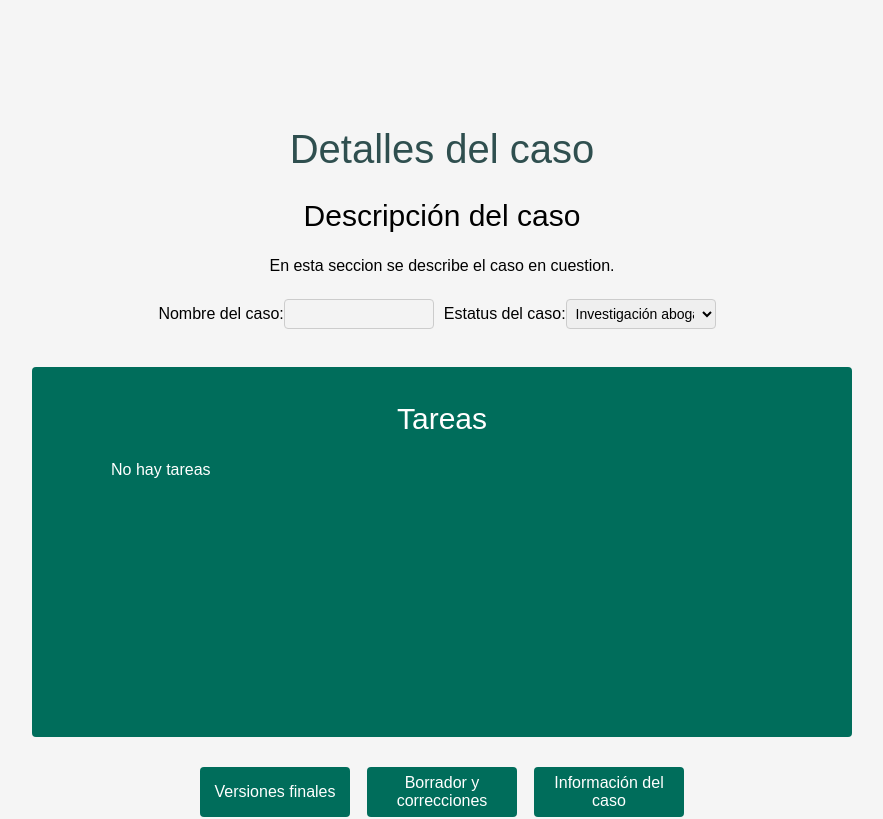
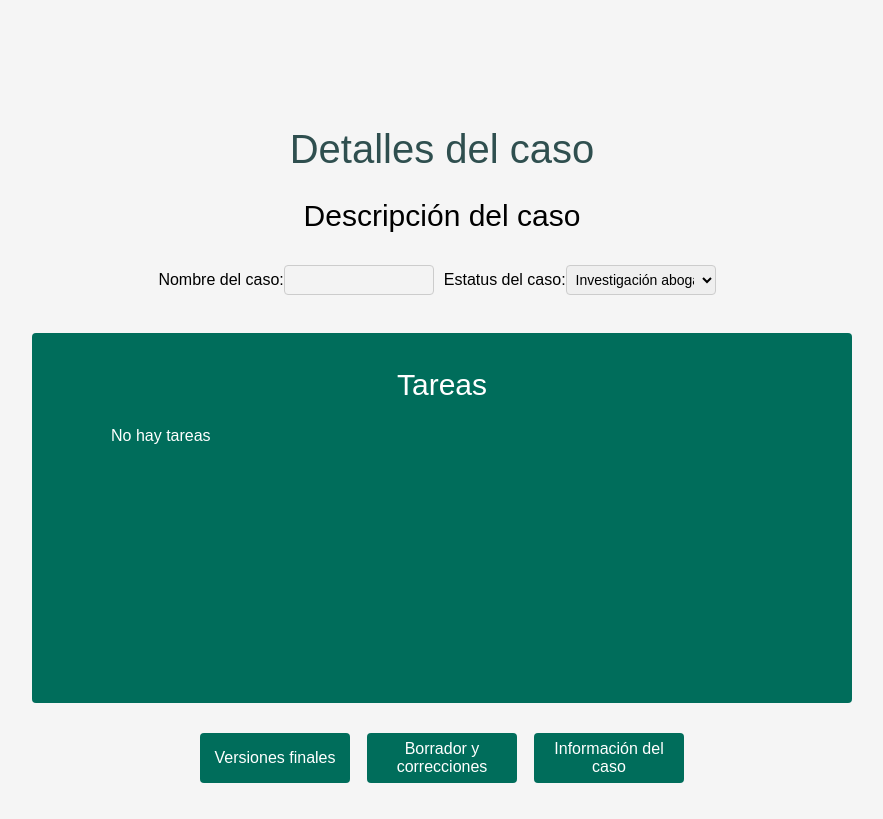
Before and after one commit to ITAM-ADSI-2023/Linces-ProyectoFinal, a React (Create React App) app in the folder clinica/: page /DetallesCaso/1 in a window 1280 px wide. Shown: the top 819 px of the page, without its empty margins (198-1081 px from the left). Built offline with nearby package versions, Linux system fonts and the light colour scheme.

Commit message:
Correcion menor css

```diff
--- a/clinica/src/componentes/DetallesCaso.jsx
+++ b/clinica/src/componentes/DetallesCaso.jsx
@@ -18,6 +18,7 @@ const DetallesCaso = () => {
   // const [usuarix, setUsuarix] = useState("");
 
   const [nombreCaso, setNombreCaso] = useState("");
+  const [descCaso, setDescCaso] = useState("");
   const [estatusCaso, setEstatusCaso] = useState("");
 
   useEffect(() => {
@@ -25,11 +26,13 @@ const DetallesCaso = () => {
       if (casos[i].iniciales == params.id) {
         setNombreCaso(casos[i].nombre);
         setEstatusCaso(casos[i].estado);
+        setDescCaso(casos[i].descripcionDelCaso);
       }
     }
   });
 
   const createListaTareas = () => {
+    console.log({ descCaso });
     let listaTareas = [];
 
     for (let i = 0; i < casos.length; i++) {
@@ -123,7 +126,7 @@ const DetallesCaso = () => {
       </header>
 
       <h2>Descripción del caso</h2>
-      <p>En esta seccion se describe el caso en cuestion.</p>
+      <p id="descCaso">{descCaso}</p>
 
       <div>
         <form>
--- a/clinica/src/css/CSSGeneral.css
+++ b/clinica/src/css/CSSGeneral.css
@@ -391,3 +391,10 @@ input {
 #btnAgregarTarea {
   margin-top: 15px;
 }
+
+#descCaso {
+  width: 800px;
+  text-align: justify;
+  margin: auto;
+  margin-bottom: 15px;
+}
```
